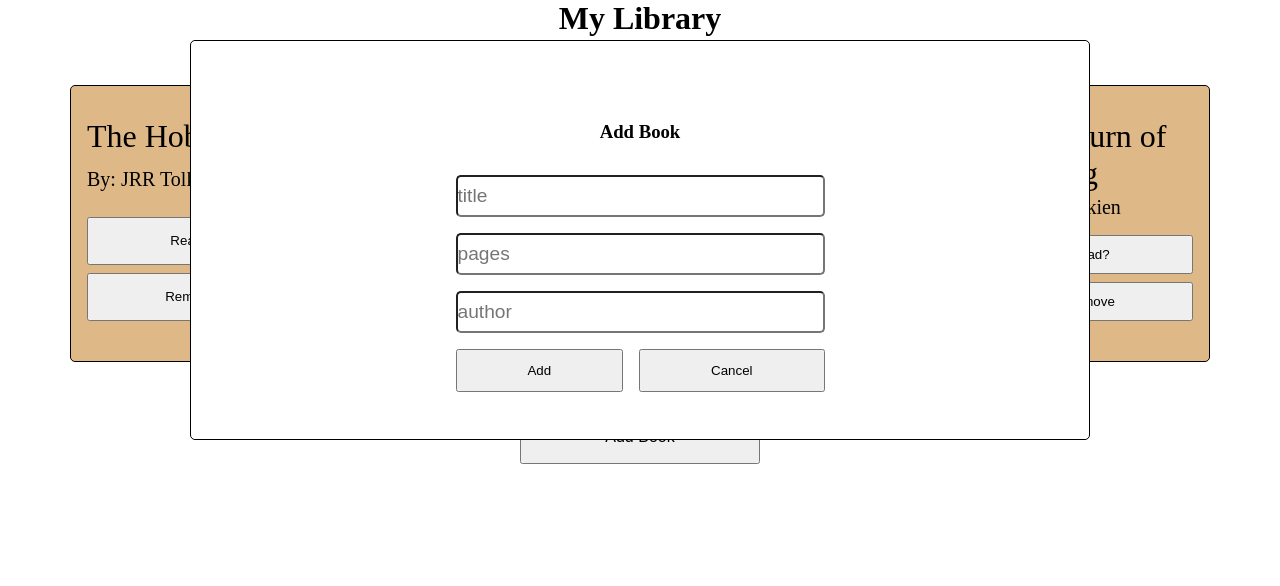
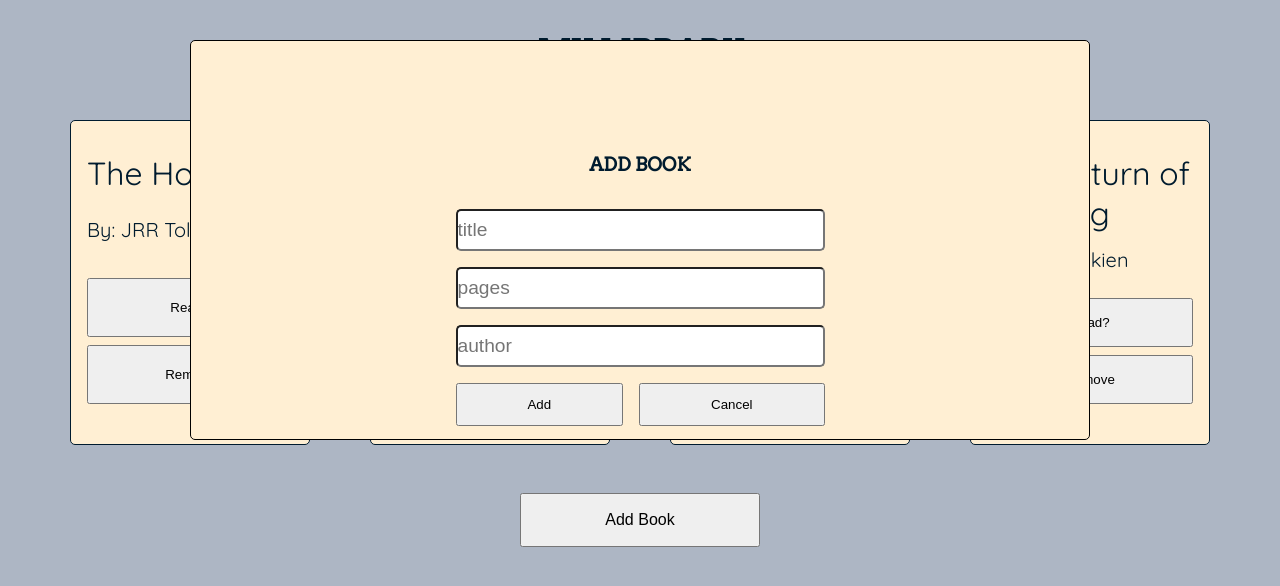
Before and after one commit to tylerspear/library_web_app, a plain HTML site: page index.html in a window 1280 px wide. Both pictures are taken after a click on the button "Add Book". Drawn offline with Linux system fonts and the light colour scheme.

Commit message:
font styling, base colors, and read class functionality

```diff
--- a/index.html
+++ b/index.html
@@ -5,6 +5,9 @@
     <meta http-equiv="X-UA-Compatible" content="IE=edge">
     <meta name="viewport" content="width=device-width, initial-scale=1.0">
     <link rel="stylesheet" href="styles.css">
+    <link rel="preconnect" href="https://fonts.googleapis.com">
+    <link rel="preconnect" href="https://fonts.gstatic.com" crossorigin>
+    <link href="https://fonts.googleapis.com/css2?family=Arvo&family=Quicksand&display=swap" rel="stylesheet">
     <title>My Library</title>
 </head>
 <body>
--- a/library.js
+++ b/library.js
@@ -77,7 +77,7 @@ function readListener(){
     const readBtns = document.querySelectorAll('.btn-read')
     for(let i=0; i<readBtns.length; i++){
         readBtns[i].addEventListener('click', (e)=> {
-            e.target.parentElement.classList.add('read')
+            e.target.parentElement.classList.toggle('read')
             const index = e.target.parentElement.dataset.index
             myLibrary[index].read = true
         })
--- a/styles.css
+++ b/styles.css
@@ -6,6 +6,12 @@ Layout
   padding: 0;
   box-sizing: border-box;
 }
+body {
+  background-color: #adb6c4;
+  color: #001b2e !important;
+  font-family: "Quicksand", sans-serif;
+}
+
 .container {
   max-width: 1200px;
   margin: 0 auto;
@@ -14,7 +20,13 @@ Layout
 .header {
   text-align: center;
   margin-bottom: 2rem;
+  font-family: "Arvo", serif;
+  text-transform: uppercase;
+  margin-top: 2rem;
 }
+
+/* font-family: 'Arvo', serif;
+font-family: 'Quicksand', sans-serif; */
 
 /**********************
 Form
@@ -31,7 +43,7 @@ Form
   transform: translate(-50%, -10%);
   border: 1px solid #000;
   padding: 5rem;
-  background-color: #fff;
+  background-color: #ffefd3;
   border-radius: 5px;
   max-width: 900px;
 }
@@ -71,8 +83,8 @@ Book List
   list-style: none;
   flex: 0 1 20%;
   margin: 1rem 2.5%;
-  border: 1px solid black;
-  background-color: burlywood;
+  border: 1px solid #001b2e;
+  background-color: #ffefd3;
   padding: 2rem 1rem;
   transition: all 0.3s ease;
 }
@@ -83,7 +95,7 @@ Book List
 }
 
 #book-list li:hover {
-  box-shadow: 10px 0px 3px 0px #000000;
+  box-shadow: 10px 0px 3px 0px #001b2e;
 }
 
 .title {
@@ -105,6 +117,10 @@ Book List
   cursor: pointer;
 }
 
+.read {
+  border: 5px solid green !important;
+}
+
 /**********************
 Add new book button
 **********************/
```
